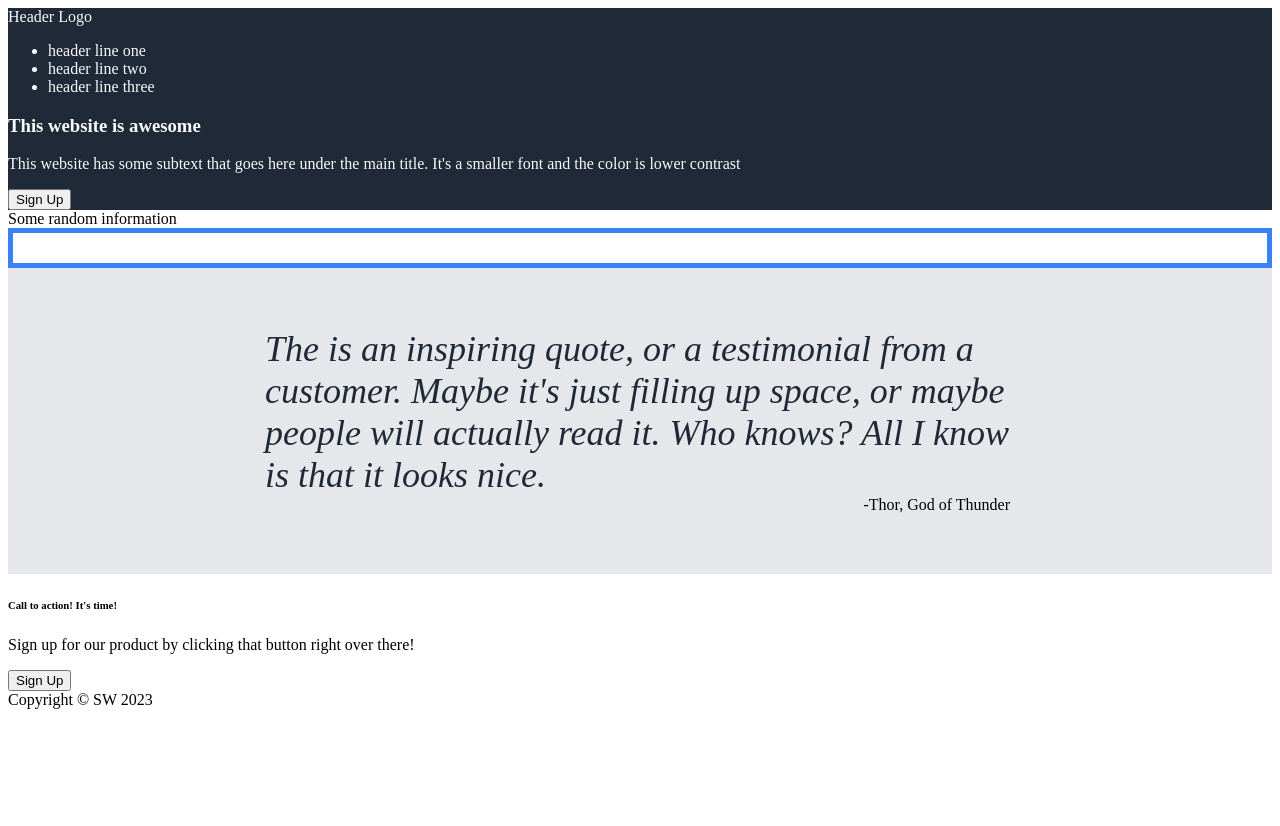
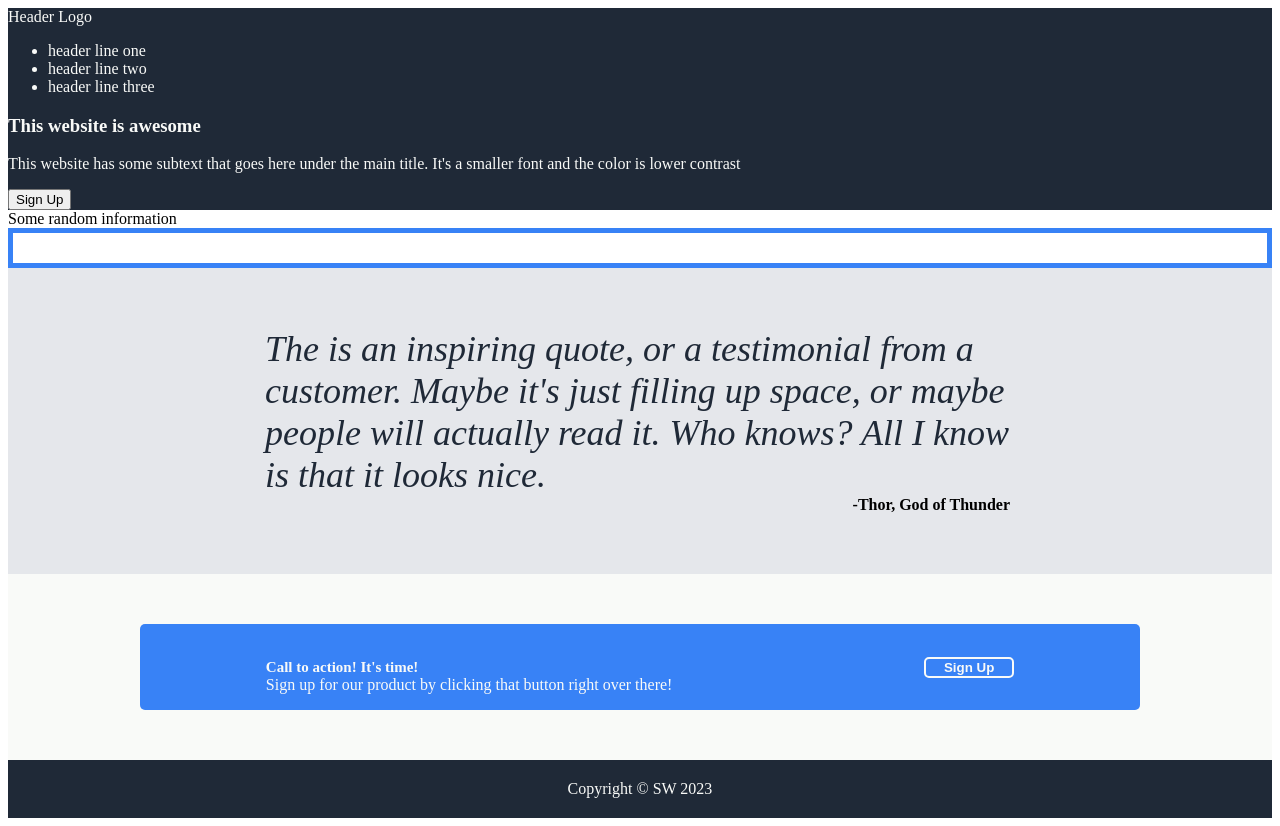
Before and after one commit to CStalks/landing-page, a plain HTML site: page index.html in a window 1280 px wide. Before the commit the page ends 800 px from the top, so only its background shows below. Drawn offline with Linux system fonts and the light colour scheme.

Commit message:
Complete call to action and footer section

```diff
--- a/css/styles.css
+++ b/css/styles.css
@@ -27,4 +27,51 @@
     display: flex;
     justify-content: flex-end;
     width: 740px;
+    font-weight: bold;
 }
+
+.call-to-action {
+    background-color: #F9FAF8;
+    display: flex;
+    justify-content: center;
+    padding: 50px;
+}
+
+.cta-message {
+    background-color: #3882F6;
+    width: 1000px;
+    color: #F9FAF8;
+    display: flex;
+    justify-content: space-around;
+    align-items: center;
+    border-radius: 5px;
+}
+
+.cta-message > button {
+    border-color: #F9FAF8;
+    border-style: solid;
+    background-color: #3882F6;
+    color: #F9FAF8;
+    border-radius: 5px;
+    width: 90px;
+    font-weight: bold;
+}
+
+div > h6 {
+    margin-bottom: 0;
+    font-weight: bold;
+    font-size: 15px;
+}
+
+div > p {
+    margin-top: 0;
+}
+
+.footer {
+    display: flex;
+    justify-content: center;
+    align-items: center;
+    background-color: #1F2937;
+    color: #F9FAF8;
+    padding: 20px;
+}
--- a/index.html
+++ b/index.html
@@ -38,14 +38,15 @@
             </div>
             <div class="quote-author">-Thor, God of Thunder</div>
        </div>
-       <!--call to action-->
-       <div>
         <div class="call-to-action">
-            <h6>Call to action! It's time!</h6>
-            <p>Sign up for our product by clicking that button right over there!</p>
-            <button>Sign Up</button>
+            <div class="cta-message">
+                <div class="cta-txt">
+                    <h6>Call to action! It's time!</h6>
+                    <p>Sign up for our product by clicking that button right over there!</p>
+                </div>
+                <button>Sign Up</button>
+            </div>
         </div>
-       </div>
-       <div>Copyright © SW 2023</div>
+       <div class="footer">Copyright © SW 2023</div>
     </body>
 </html>
```
